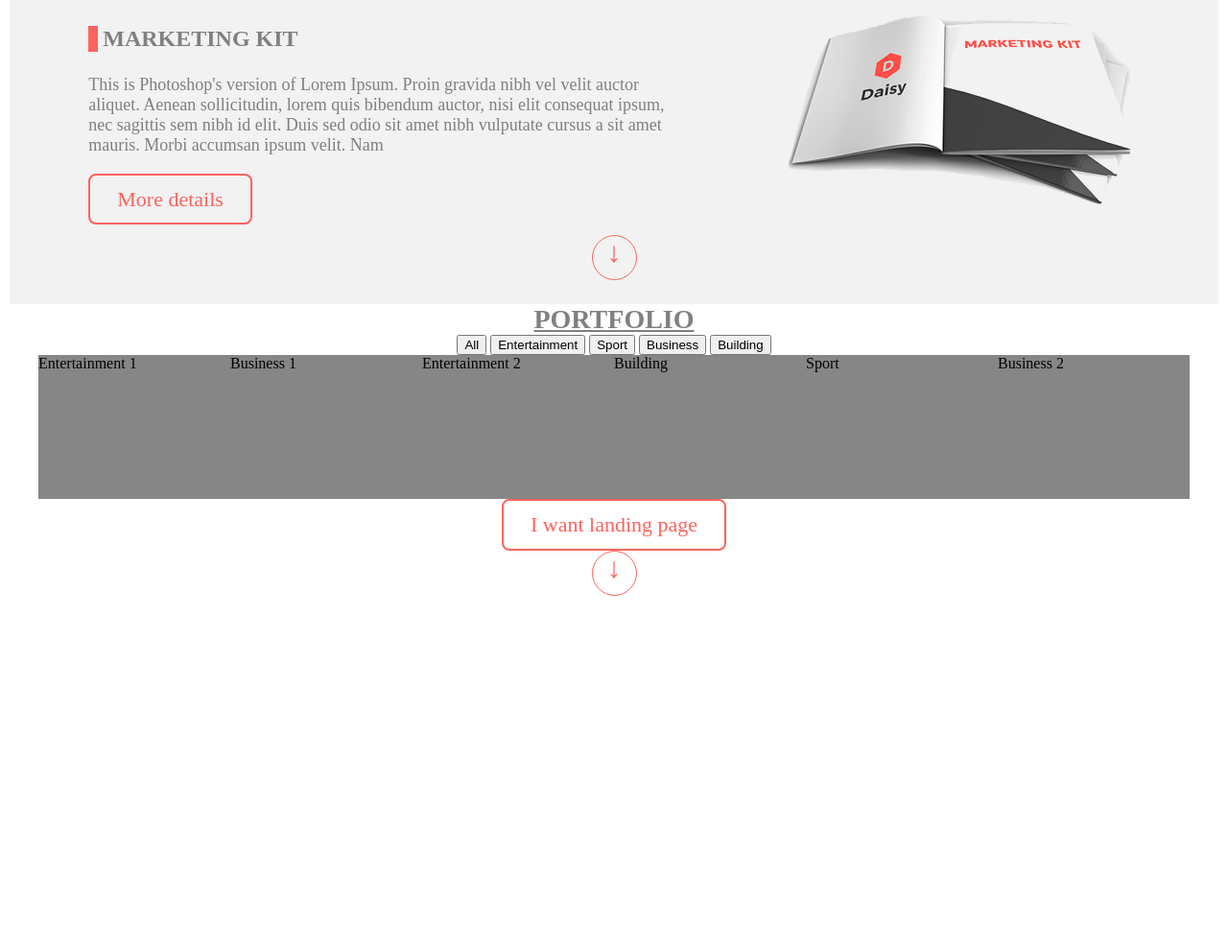
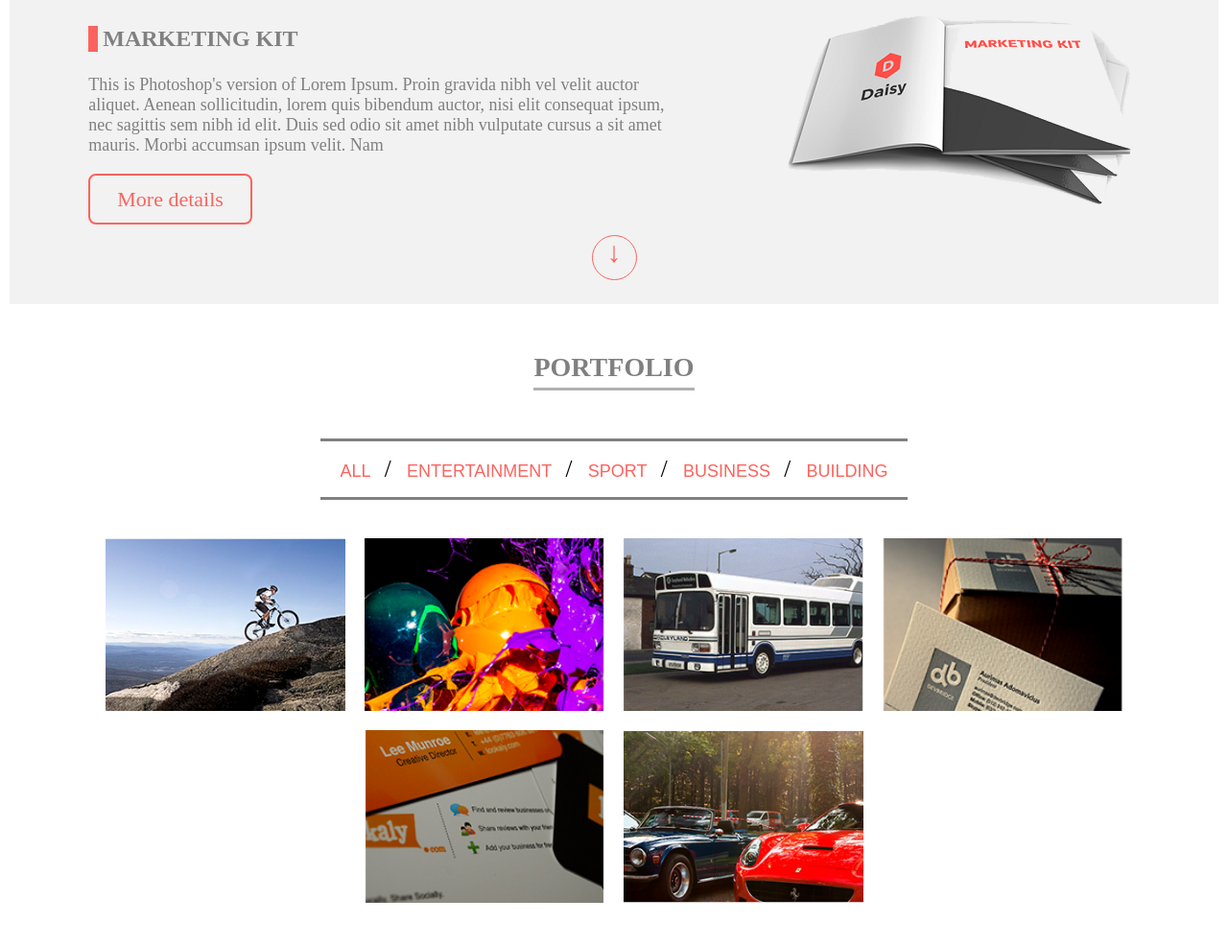
Before and after one commit to RurikPreacher/Daisy, a plain HTML site: page index.html in a window 1280 px wide. Shown: the part 3134-4120 px from the top of the page at 96% size. Before the commit the page ends 3755 px from the top, so only its background shows below. Drawn offline with Linux system fonts and the light colour scheme; a script that the page names is missing.

Commit message:
ninth commit

```diff
--- a/css/main.less
+++ b/css/main.less
@@ -250,26 +250,87 @@ body {
         display: flex;
         align-items: center;
         flex-direction: column;
+        padding-bottom: 30px;
+        .btn {
+            margin: 40px 0px;
+        }
         h2 {
             color: gray;
-            text-decoration: underline;
-            margin: 0;
             text-transform: uppercase;
             font-size: 28px;
+            margin: 50px 0px;
+            padding-bottom: 5px;
+            border-bottom: 3px solid #b1b1b1;
         }
-        // .controls {
-
-        // }
+        .controls {
+            text-align: center;
+            letter-spacing: 2px;
+            font-size: 25px;
+            border-top: 3px solid gray;
+            border-bottom: 3px solid gray;
+            padding: 15px;
+            margin-bottom: 30px;
+            button {
+                color: #fc635e;
+                background: transparent;
+                border: none;
+                text-transform: uppercase;
+                font-size: 18px;
+                &:hover {
+                    color: #e44640;
+                    cursor: pointer;
+                }
+            }
+        }
         .container-filter {
             width: 100%;
             display: flex;
             justify-content: center;
             flex-wrap: wrap;
+            #ex1 {
+                background-image: url(../img/portfolio/1.png);
+            }
+            #ex2 {
+                background-image: url(../img/portfolio/2.png);
+            }
+            #ex3 {
+                background-image: url(../img/portfolio/3.png);
+            }
+            #ex4 {
+                background-image: url(../img/portfolio/4.png);
+            }
+            #ex5 {
+                background-image: url(../img/portfolio/5.png);
+            }
+            #ex6 {
+                background-image: url(../img/portfolio/6.png);
+            }
             div {
-                width: 200px;
-                height: 150px;
-                background: #868686;
-                bottom: 1px solid black;
+                background-size: cover;
+                background-position: center center;
+                margin: 10px;
+                width: 250px;
+                height: 180px;
+                .fil {
+                    p {
+                        margin: 0;
+                        padding: 10px;
+                    }
+                    font-size: 20px;
+                    text-transform: uppercase;
+                    color: white;
+                    font-weight: bold;
+                    display: none;
+                    position: relative;
+                    margin: 0;
+                    background: url(../img/portfolio/plus.png) rgba(255,72,72,0.75);
+                    background-position: center;
+                    background-repeat: no-repeat;
+                }
+                &:hover .fil {
+                    cursor: pointer;
+                    display: block;
+                }
             }
         }
     }
--- a/index.html
+++ b/index.html
@@ -159,19 +159,19 @@
     <section class="portfolio">
         <h2>Portfolio</h2>
         <div class="controls">
-            <button type="button" data-filter="all">All</button>
-            <button type="button" data-filter=".category-et">Entertainment</button>
-            <button type="button" data-filter=".category-st">Sport</button>
-            <button type="button" data-filter=".category-bs">Business</button>
+            <button type="button" data-filter="all">All</button> /
+            <button type="button" data-filter=".category-et">Entertainment</button> /
+            <button type="button" data-filter=".category-st">Sport</button> /
+            <button type="button" data-filter=".category-bs">Business</button> /
             <button type="button" data-filter=".category-bg">Building</button>
         </div>
         <div class="container-filter">
-            <div class="mix category-et">Entertainment 1</div>
-            <div class="mix category-bs">Business 1</div>
-            <div class="mix category-et">Entertainment 2</div>
-            <div class="mix category-bg">Building</div>
-            <div class="mix category-st">Sport</div>
-            <div class="mix category-bs">Business 2</div>
+            <div id="ex1" class="mix category-et"><div class="fil"><p>Entertainment 1</p></div></div>
+            <div id="ex2" class="mix category-bs"><div class="fil"><p>Business 1</p></div></div>
+            <div id="ex3" class="mix category-et"><div class="fil"><p>Entertainment 2</p></div></div>
+            <div id="ex4" class="mix category-bg"><div class="fil"><p>Building</p></div></div>
+            <div id="ex5" class="mix category-st"><div class="fil"><p>Sport</p></div></div>
+            <div id="ex6" class="mix category-bs"><div class="fil"><p>Business 2</p></div></div>
         </div>
         <a href="" class="btn">I want landing page</a>
         <a href="" class="arrowDown">&darr;</a>
```
Also changed, not shown: css/main.css.
